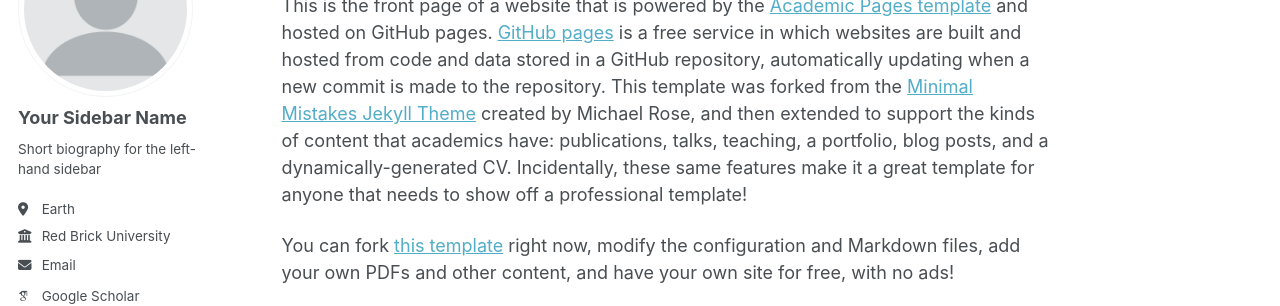
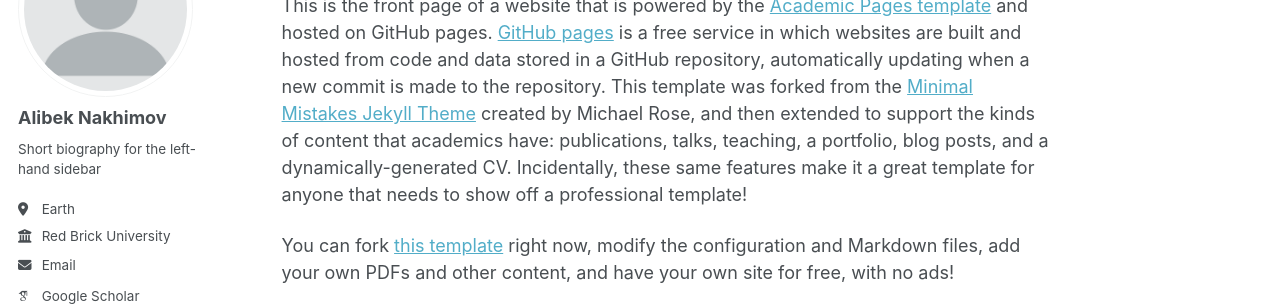
Before and after one commit to alibeknakhimov/portfolio.github.io, a Jekyll site: the page built from _pages/about.md, in a window 1280 px wide. Shown: the part 177-483 px from the top of the page. Built offline with Jekyll 4.4.1, drawn with Linux system fonts in a browser that asks for light colours; some web fonts are replaced; a script that is not in the unit is left out.

Commit message:
updated name

```diff
--- a/_config.yml
+++ b/_config.yml
@@ -24,7 +24,7 @@ repository               : "alibeknakhimov/portfolio.github.io"
 author:
   # Biographic information
   avatar           : "profile.png"
-  name             : "Your Sidebar Name"
+  name             : "Alibek Nakhimov"
   pronouns         : # example: "she/her"
   bio              : "Short biography for the left-hand sidebar"
   location         : "Earth"
```
